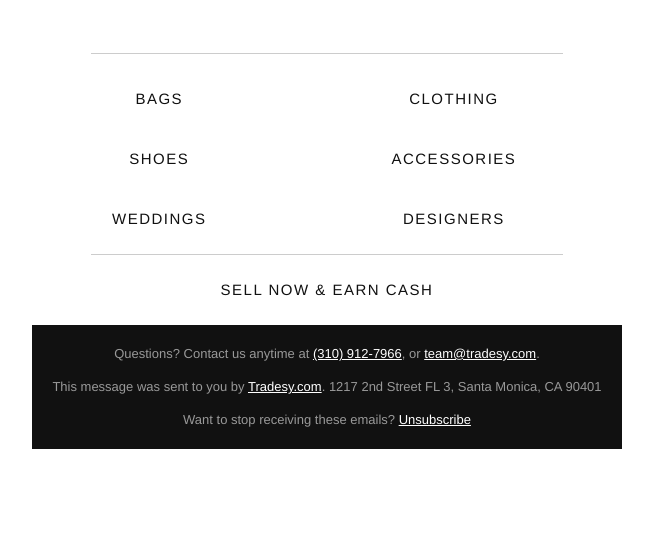
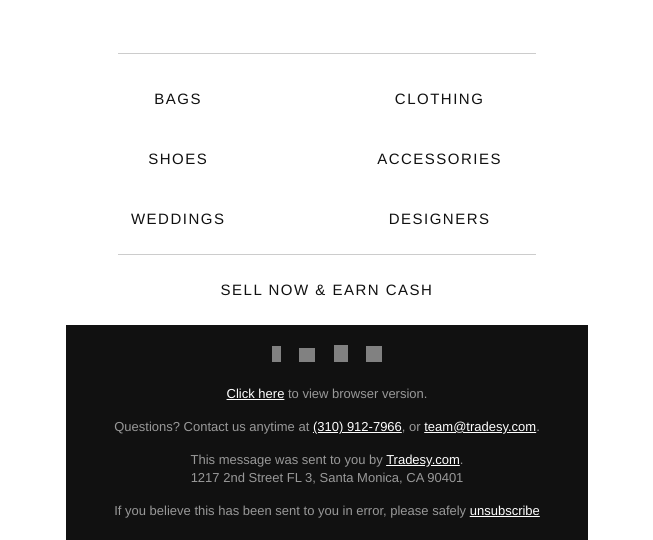
Before and after one commit to jefffis/tradesy-emails, a plain HTML site: page drop.html in a window 1280 px wide. Shown: the part 766-1306 px from the top of the page, without its empty margins (313-966 px from the left). Before the commit the page ends 1215 px from the top, so only its background shows below. Drawn offline with Linux system fonts and the light colour scheme; grey boxes are pictures that could not be loaded; a web font is replaced by a local one.

Commit message:
Update the drop template

```diff
--- a/drop.html
+++ b/drop.html
@@ -26,6 +26,9 @@
 			color: #ee7873;
 			font-size: 20px;
 			text-align: center;
+		}
+		.icon {
+			display: inline;
 		}
 		.logo {
 			margin: 0;
@@ -402,12 +405,31 @@
 										<tr>
 											<td width="20"></td>
 											<td class="content" align="center">
+
+												<a href="http://facebook.com/gotradesy" target="_blank" title="Facebook"><img class="icon" src="http://media.sailthru.com/37w/1jy/4/8/534459e42e372.png" alt="facebook" width="9" height="16" style="margin-right: 15px; opacity: .8;"></a>
+												<a href="http://twitter.com/tradesy" target="_blank" title="Twitter"><img class="icon" src="http://media.sailthru.com/37w/1jy/4/8/534459fb7bbd2.png" alt="twitter" width="16" height="14" style="margin-right: 15px; opacity: .8;"></a>
+												<a href="http://pinterest.com/tradesy" target="_blank" title="Pinterest"><img class="icon" src="http://media.sailthru.com/37w/1jy/4/8/534459f3b4d5c.png" alt="pinterest" width="14" height="17" style="margin-right: 15px; opacity: .8;"></a>
+												<a href="http://instagram.com/tradesy" target="_blank" title="Instagram"><img class="icon" src="http://media.sailthru.com/37w/1jy/4/8/534459ec8c1ea.png" alt="instagram" width="16" height="16" style="opacity: .8;"></a>
+
+												<br /><br />
+
 												<font face="'proxima-nova-regular', 'Helvetica Neue', Arial, sans-serif">
+
+													<a target="_blank" href="{view_url}">Click here</a> to view browser version.
+
+													<table width="100%" cellpadding="0" cellspacing="0" border="0"><tr><td height="15"></td></tr></table>
+
 													Questions? Contact us anytime at <a href="tel:13109127966" class="tel"><u>(310) 912-7966</u></a>, or <a href="mailto:team@tradesy.com">team@tradesy.com</a>.
+
 													<table width="100%" cellpadding="0" cellspacing="0" border="0"><tr><td height="15"></td></tr></table>
-													This message was sent to you by <a href="https://www.tradesy.com/">Tradesy.com</a>. 1217 2nd Street FL 3, Santa Monica, CA 90401
+
+													This message was sent to you by <a href="https://www.tradesy.com/">Tradesy.com</a>.
+													<br />
+													1217 2nd Street FL 3, Santa Monica, CA 90401
+
 													<table width="100%" cellpadding="0" cellspacing="0" border="0"><tr><td height="15"></td></tr></table>
-													Want to stop receiving these emails? <a href="[[UnsubscribeLink]]">Unsubscribe</a>
+
+													If you believe this has been sent to you in error, please safely <a href="[[UnsubscribeLink]]">unsubscribe</a>
 												</font>
 											</td>
 											<td width="20"></td>
```
